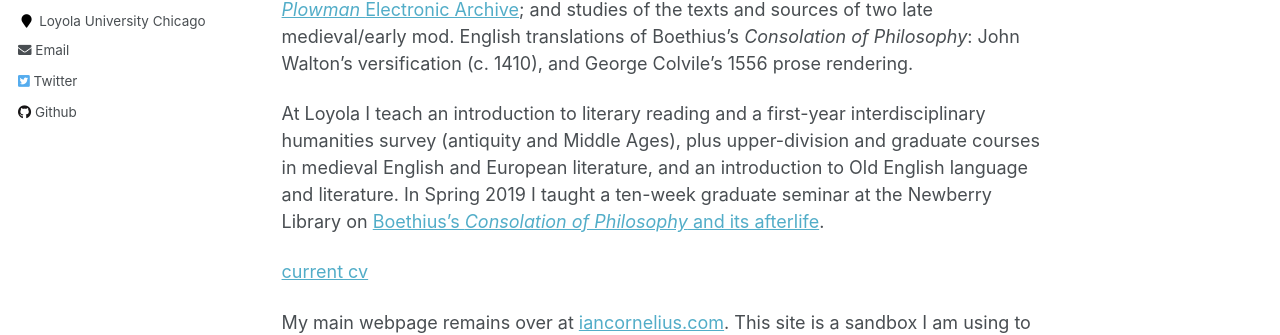
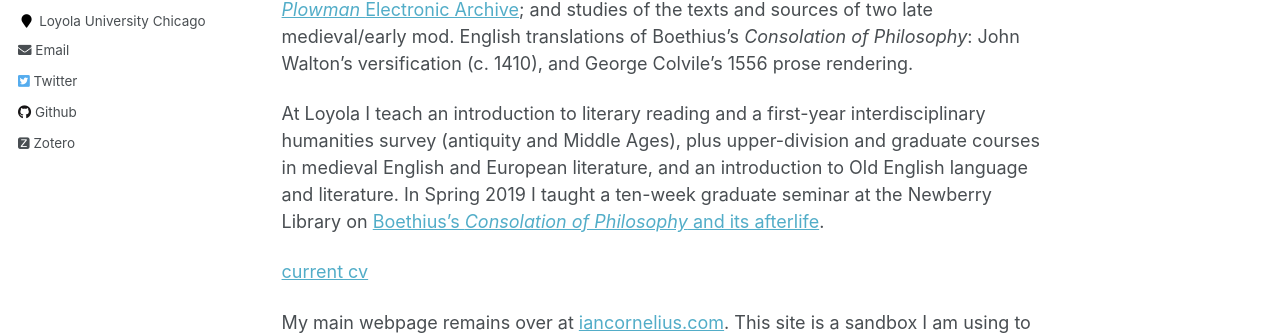
Before and after one commit to icornelius/icornelius.github.io, a Jekyll site: the page built from _pages/about.md, in a window 1280 px wide. Shown: the part 404-739 px from the top of the page. Built offline with Jekyll 4.4.1, drawn with Linux system fonts in a browser that asks for light colours; some web fonts are replaced.

Commit message:
add zotero link and icon reference to author-profile.html

```diff
--- a/_includes/author-profile.html
+++ b/_includes/author-profile.html
@@ -117,6 +117,9 @@
       {% endif %}
       {% if author.wikipedia %}
         <li><a href="https://en.wikipedia.org/wiki/User:{{ author.wikipedia }}"><i class="fab fa-wikipedia-w" aria-hidden="true"></i> Wikipedia</a></li>
+      {% endif %}
+      {% if author.zotero %}
+        <li><a href="https://www.zotero.org/{{ author.zotero }}"><i class="ai ai-zotero-square"></i> Zotero</a></li>
 {% endif %}
     </ul>
   </div>
```
